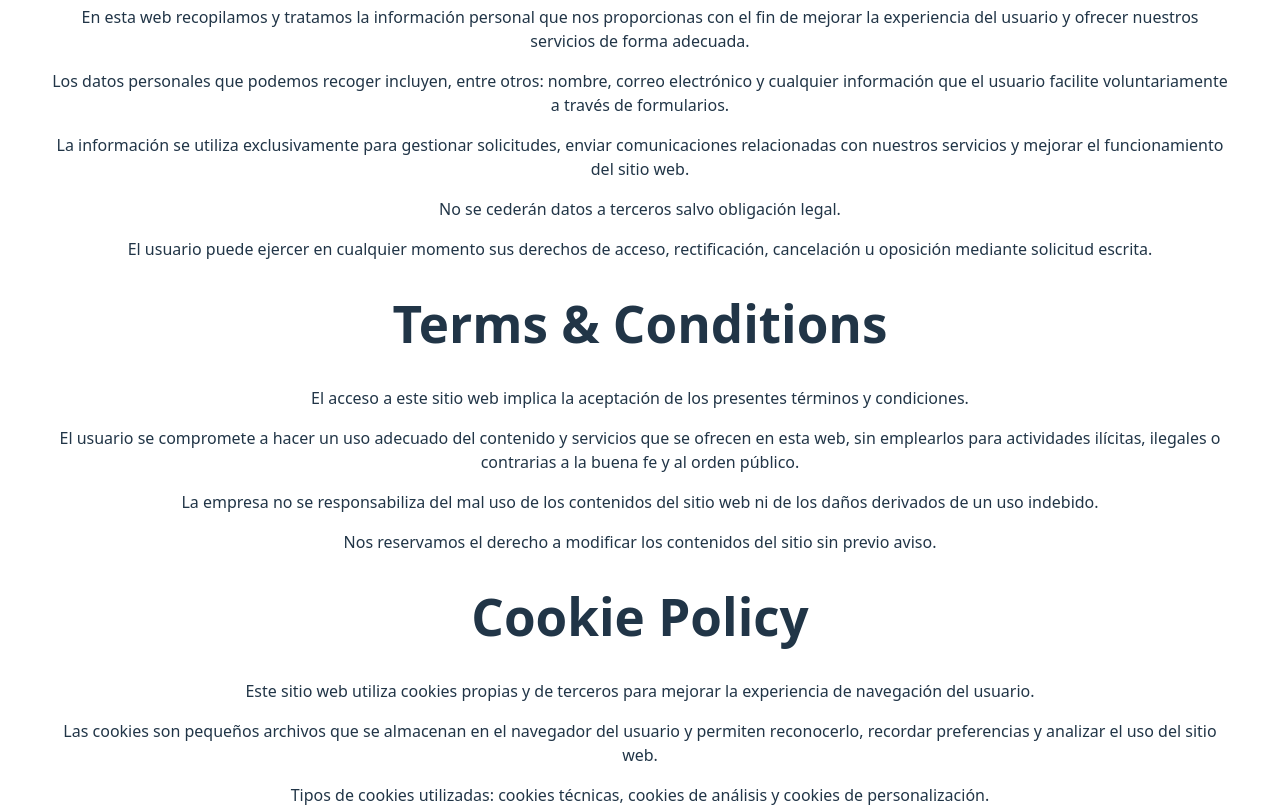
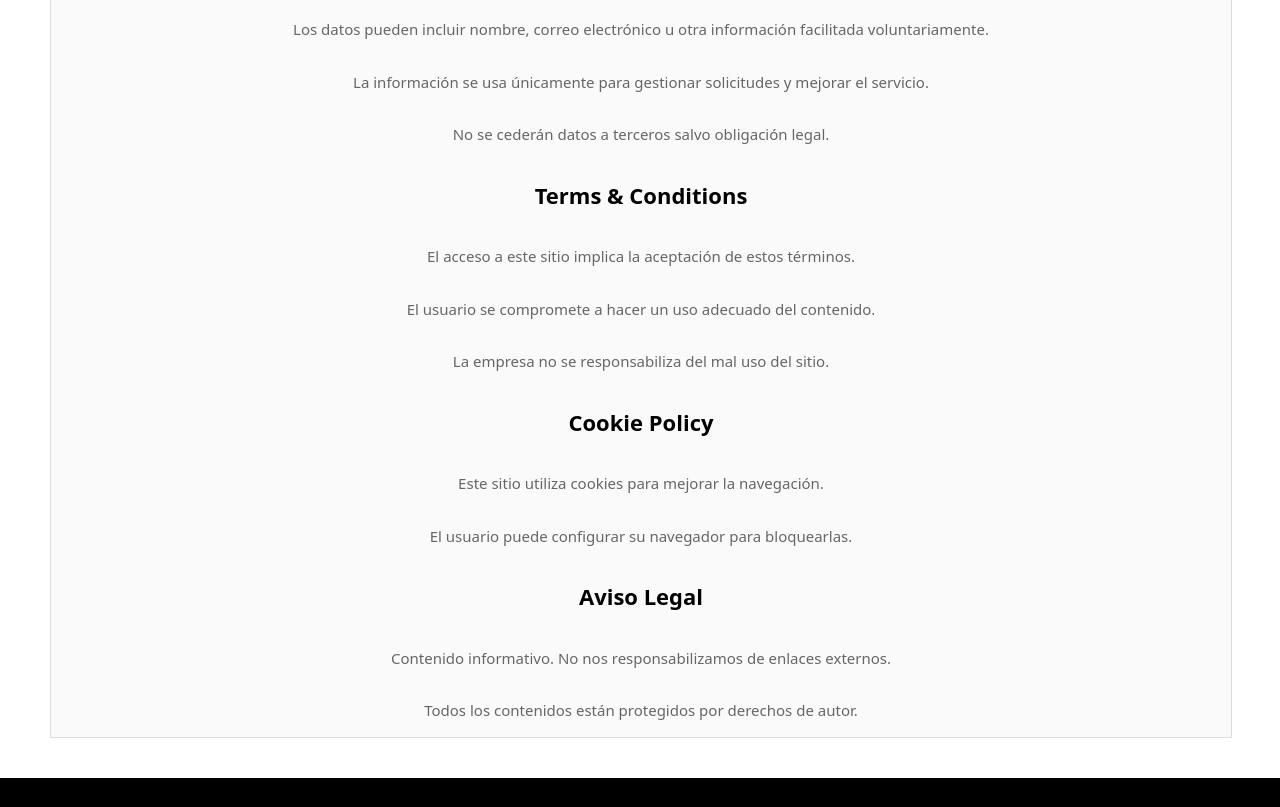
Before and after one commit to adamreales/Proyecto2, a React (Vite) app in the folder React/tienda-react/: page /normas in a window 1280 px wide. Shown: the part 260-1067 px from the top of the page. Built offline with nearby package versions, Linux system fonts and the light colour scheme.

Commit message:
Mejora Privacidad y Politica
Finalizada Privacidad y Politica

```diff
--- a/React/tienda-react/src/pages/Normas/Normas.css
+++ b/React/tienda-react/src/pages/Normas/Normas.css
@@ -0,0 +1,22 @@
+.normas-container {
+  display: flex;
+  flex-direction: column;
+  align-items: center;
+  width: 100%;
+  height: auto;
+  margin: auto;
+  font-size: 15px;
+  line-height: 1.5;
+  color: #666;
+  border: 1px solid #ddd;
+  background: #fafafa;
+}
+.normas-container h2 {
+  width: 100%;
+  font-size: 22px;
+  font-weight: 600;
+  color: black;
+}
+.normas-container p {
+  font-size: 15px;
+}
--- a/React/tienda-react/src/pages/Normas/Normas.jsx
+++ b/React/tienda-react/src/pages/Normas/Normas.jsx
@@ -1,89 +1,29 @@
 import "./Normas.less";
 import React from "react";
 
-function Normas()
-{
-    return(
-    <>
-        <div className="normas-container">
-            <h1>Privacy Policy</h1>
+function Normas() {
+  return (
+    <div className="normas-container">
+      <h2>Privacy Policy</h2>
+      <p>En esta web recopilamos y tratamos información personal para mejorar la experiencia del usuario.</p>
+      <p>Los datos pueden incluir nombre, correo electrónico u otra información facilitada voluntariamente.</p>
+      <p>La información se usa únicamente para gestionar solicitudes y mejorar el servicio.</p>
+      <p>No se cederán datos a terceros salvo obligación legal.</p>
 
-            <p>
-            En esta web recopilamos y tratamos la información personal que nos proporcionas con el fin de mejorar la experiencia del usuario y ofrecer nuestros servicios de forma adecuada.
-            </p>
+      <h2>Terms & Conditions</h2>
+      <p>El acceso a este sitio implica la aceptación de estos términos.</p>
+      <p>El usuario se compromete a hacer un uso adecuado del contenido.</p>
+      <p>La empresa no se responsabiliza del mal uso del sitio.</p>
 
-            <p>
-            Los datos personales que podemos recoger incluyen, entre otros: nombre, correo electrónico y cualquier información que el usuario facilite voluntariamente a través de formularios.
-            </p>
+      <h2>Cookie Policy</h2>
+      <p>Este sitio utiliza cookies para mejorar la navegación.</p>
+      <p>El usuario puede configurar su navegador para bloquearlas.</p>
 
-            <p>
-            La información se utiliza exclusivamente para gestionar solicitudes, enviar comunicaciones relacionadas con nuestros servicios y mejorar el funcionamiento del sitio web.
-            </p>
-
-            <p>
-            No se cederán datos a terceros salvo obligación legal.
-            </p>
-
-            <p>
-            El usuario puede ejercer en cualquier momento sus derechos de acceso, rectificación, cancelación u oposición mediante solicitud escrita.
-            </p>
-
-
-            <h1>Terms &amp; Conditions</h1>
-
-            <p>
-            El acceso a este sitio web implica la aceptación de los presentes términos y condiciones.
-            </p>
-
-            <p>
-            El usuario se compromete a hacer un uso adecuado del contenido y servicios que se ofrecen en esta web, sin emplearlos para actividades ilícitas, ilegales o contrarias a la buena fe y al orden público.
-            </p>
-
-            <p>
-            La empresa no se responsabiliza del mal uso de los contenidos del sitio web ni de los daños derivados de un uso indebido.
-            </p>
-
-            <p>
-            Nos reservamos el derecho a modificar los contenidos del sitio sin previo aviso.
-            </p>
-
-
-            <h1>Cookie Policy</h1>
-
-            <p>
-            Este sitio web utiliza cookies propias y de terceros para mejorar la experiencia de navegación del usuario.
-            </p>
-
-            <p>
-            Las cookies son pequeños archivos que se almacenan en el navegador del usuario y permiten reconocerlo, recordar preferencias y analizar el uso del sitio web.
-            </p>
-
-            <p>
-            Tipos de cookies utilizadas: cookies técnicas, cookies de análisis y cookies de personalización.
-            </p>
-
-            <p>
-            El usuario puede configurar su navegador para aceptar, bloquear o eliminar las cookies instaladas.
-            </p>
-
-            <p>
-            El uso de este sitio implica la aceptación del uso de cookies conforme a esta política.
-            </p>
-
-
-            <h1>Aviso Legal</h1>
-
-            <p>
-            Este sitio web tiene carácter informativo. El titular no se hace responsable del contenido externo enlazado desde esta web.
-            </p>
-
-            <p>
-            Todos los contenidos están protegidos por derechos de propiedad intelectual. Queda prohibida su reproducción total o parcial sin autorización.
-            </p>
-
-        </div>
-    </>
-    );
+      <h2>Aviso Legal</h2>
+      <p>Contenido informativo. No nos responsabilizamos de enlaces externos.</p>
+      <p>Todos los contenidos están protegidos por derechos de autor.</p>
+    </div>
+  );
 }
 
 export default Normas;
--- a/React/tienda-react/src/pages/Normas/Normas.less
+++ b/React/tienda-react/src/pages/Normas/Normas.less
@@ -0,0 +1,26 @@
+.normas-container {
+    display: flex;
+    flex-direction: column;
+    align-items: center;
+    width: 100%;
+    height: auto;
+    margin:  auto;
+
+    font-size: 15px;
+    line-height: 1.5;
+    color: #666;
+    border: 1px solid #ddd;
+    background: #fafafa;
+}
+
+.normas-container h2 {
+    width: 100%;
+    font-size: 22px;
+    font-weight: 600;
+    color: black;
+}
+
+.normas-container p {
+
+  font-size: 15px;
+}
```
